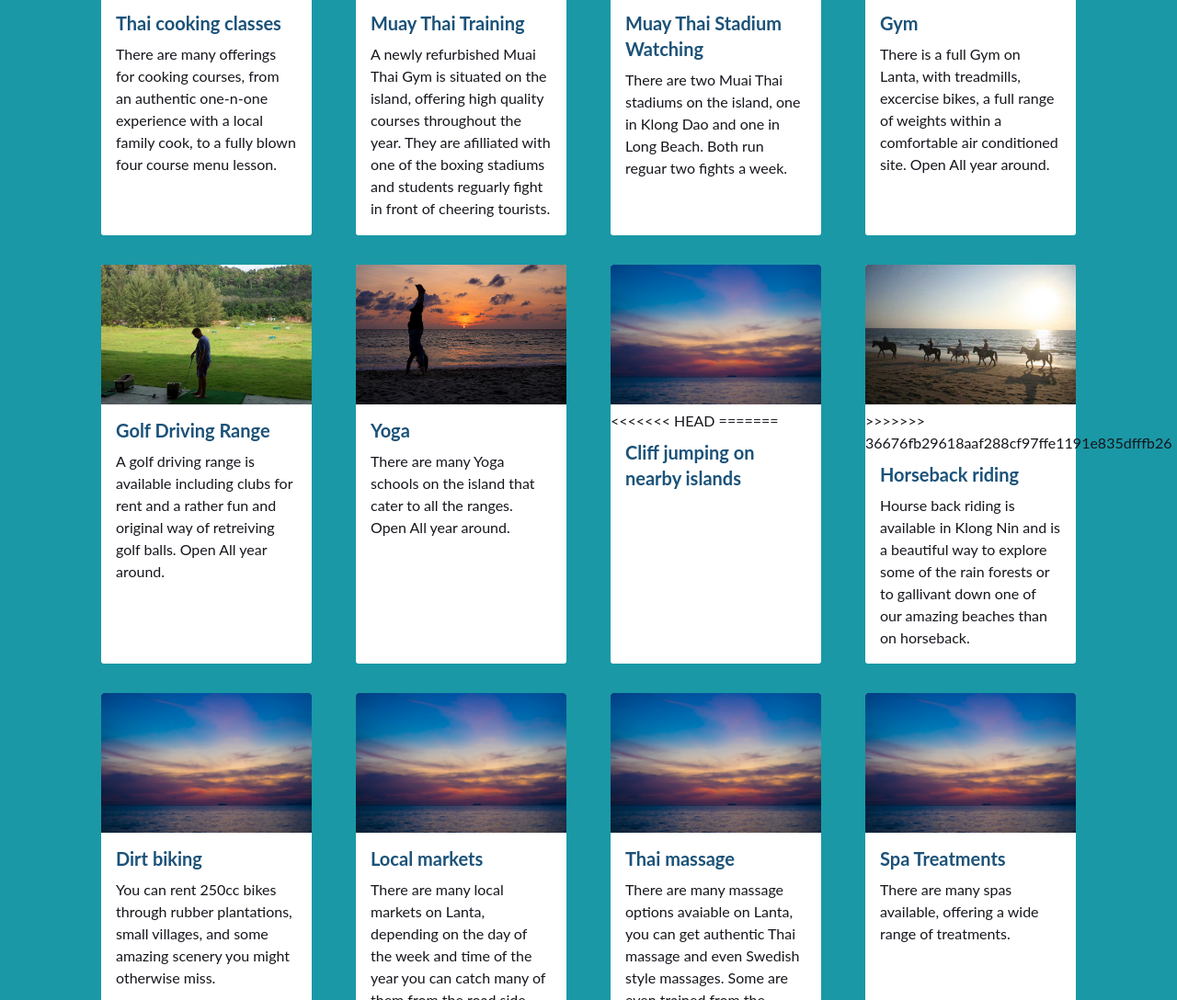
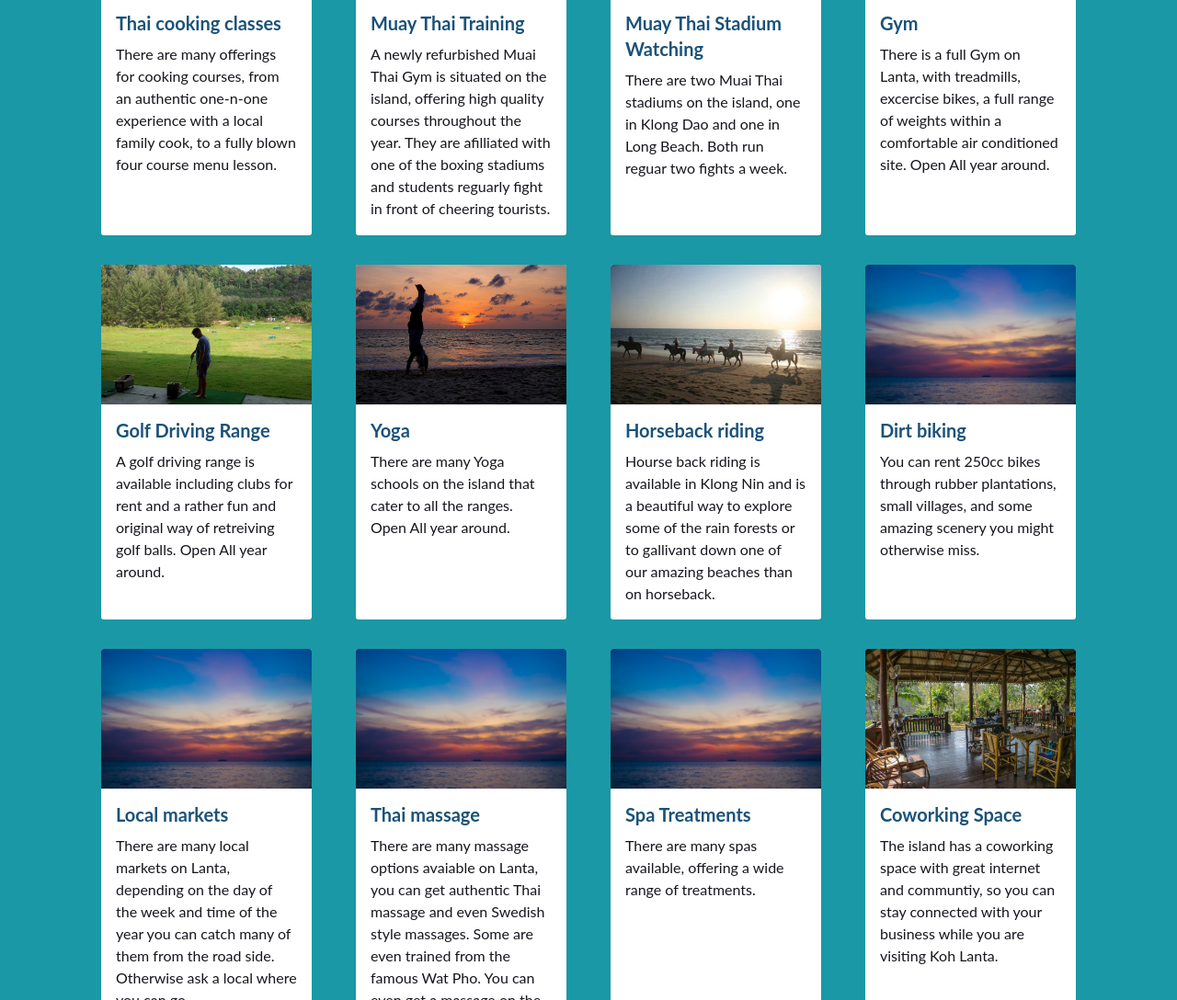
Before and after one commit to DanielGenser/lanta-info, a website: page index.html in a window 1280 px wide. Shown: the part 3991-5079 px from the top of the page at 92% size. Drawn offline with nearby package versions, Linux system fonts and the light colour scheme.

Commit message:
no message

```diff
--- a/index.html
+++ b/index.html
@@ -258,17 +258,7 @@
                     </div>
                     <div class="activity category-sports">
                         <div class="activity-inner">
-                            <img src="images/intro-bg.jpg" alt="" />
-<<<<<<< HEAD
-=======
-                            <h2>Cliff jumping on nearby islands </h2>
-                            <p></p>
-                        </div>
-                    </div>
-                    <div class="activity category-sports">
-                        <div class="activity-inner">
                             <img src="images/activity-horse.jpg" alt="Horseback riding on the beach" />
->>>>>>> 36676fb29618aaf288cf97ffe1191e835dfffb26
                             <h2>Horseback riding</h2>
                             <p>Hourse back riding is available in Klong Nin and is a beautiful way to explore some of the rain forests or to gallivant down one of our amazing beaches than on horseback. </p>
                         </div>
```
